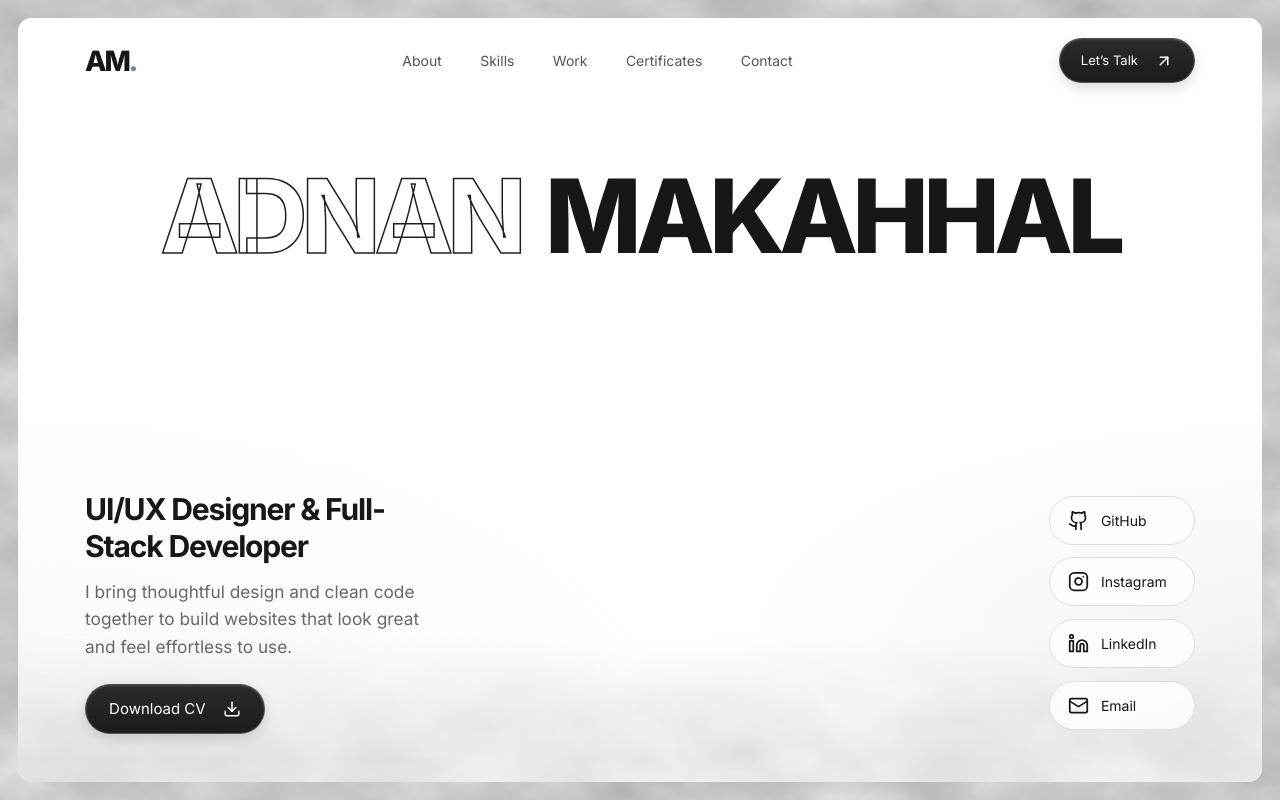
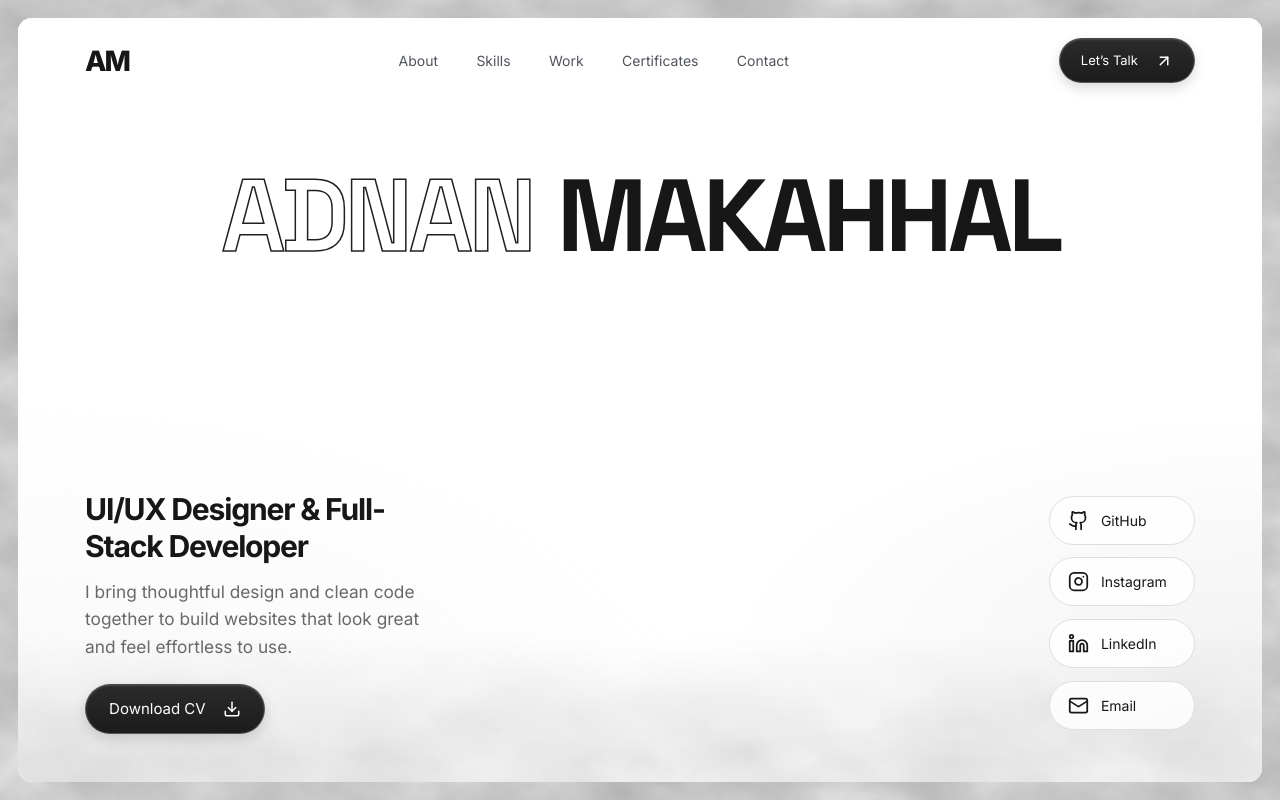
Before and after one commit to AdnanMakahhal/Adnan-Portfolio, a Next.js app: page / in a window 1280 px wide. Shown: the top 800 px of the page. Built offline with nearby package versions, Linux system fonts and the light colour scheme.

Commit message:
Cv Change

```diff
--- a/app/components/layout/navBar.jsx
+++ b/app/components/layout/navBar.jsx
@@ -39,7 +39,7 @@ export default function NavBar() {
   return (
     <nav ref={navRef} className="reference-nav" aria-label="Main navigation">
       <a href="#home" className="header-brand" aria-label="Adnan Makahhal home">
-        AM<span>.</span>
+        AM
       </a>
       <div className="reference-nav-links">
         {navItems.map((item) => (
--- a/app/globals.css
+++ b/app/globals.css
@@ -934,6 +934,7 @@ section {
   overflow: hidden;
 }
 .reference-name {
+  font-family: var(--font-name), sans-serif;
   position: absolute;
   z-index: 1;
   top: 65px;
@@ -943,7 +944,7 @@ section {
   justify-content: space-between;
   gap: 20px;
   font-size: clamp(65px, 9.3vw, 150px);
-  font-weight: 750;
+  font-weight: 600;
   line-height: 1.08;
   letter-spacing: -0.065em;
   white-space: nowrap;
@@ -954,7 +955,7 @@ section {
   -webkit-text-stroke: 2px #202020;
 }
 .reference-name strong {
-  font-weight: 800;
+  font-weight: 700;
 }
 .reference-person {
   position: absolute;
@@ -1488,7 +1489,7 @@ body {
 .hero-viewport .reference-name {
   justify-content: center;
   font-size: min(8vw, 17dvh, 160px);
-  letter-spacing: -0.055em;
+  letter-spacing: -0.045em;
   gap: 0.24em;
   margin-top: clamp(12px, 3dvh, 36px);
   line-height: 1.12;
--- a/app/layout.jsx
+++ b/app/layout.jsx
@@ -1,8 +1,13 @@
-import { Inter } from "next/font/google";
+import { Inter, Space_Grotesk } from "next/font/google";
 import "./globals.css";
 import { cn } from "@/lib/utils";
 
 const inter = Inter({ subsets: ["latin"] });
+const nameFont = Space_Grotesk({
+  subsets: ["latin"],
+  variable: "--font-name",
+  display: "swap",
+});
 
 export const metadata = {
   title: "Adnan Makahhal | Full-Stack Developer",
@@ -13,7 +18,7 @@ export const metadata = {
 export default function RootLayout({ children }) {
   return (
     <html lang="en" className="scroll-smooth">
-      <body className={cn(inter.className, "antialiased bg-background text-foreground")}>
+      <body className={cn(inter.className, nameFont.variable, "antialiased bg-background text-foreground")}>
         {children}
       </body>
     </html>
```
